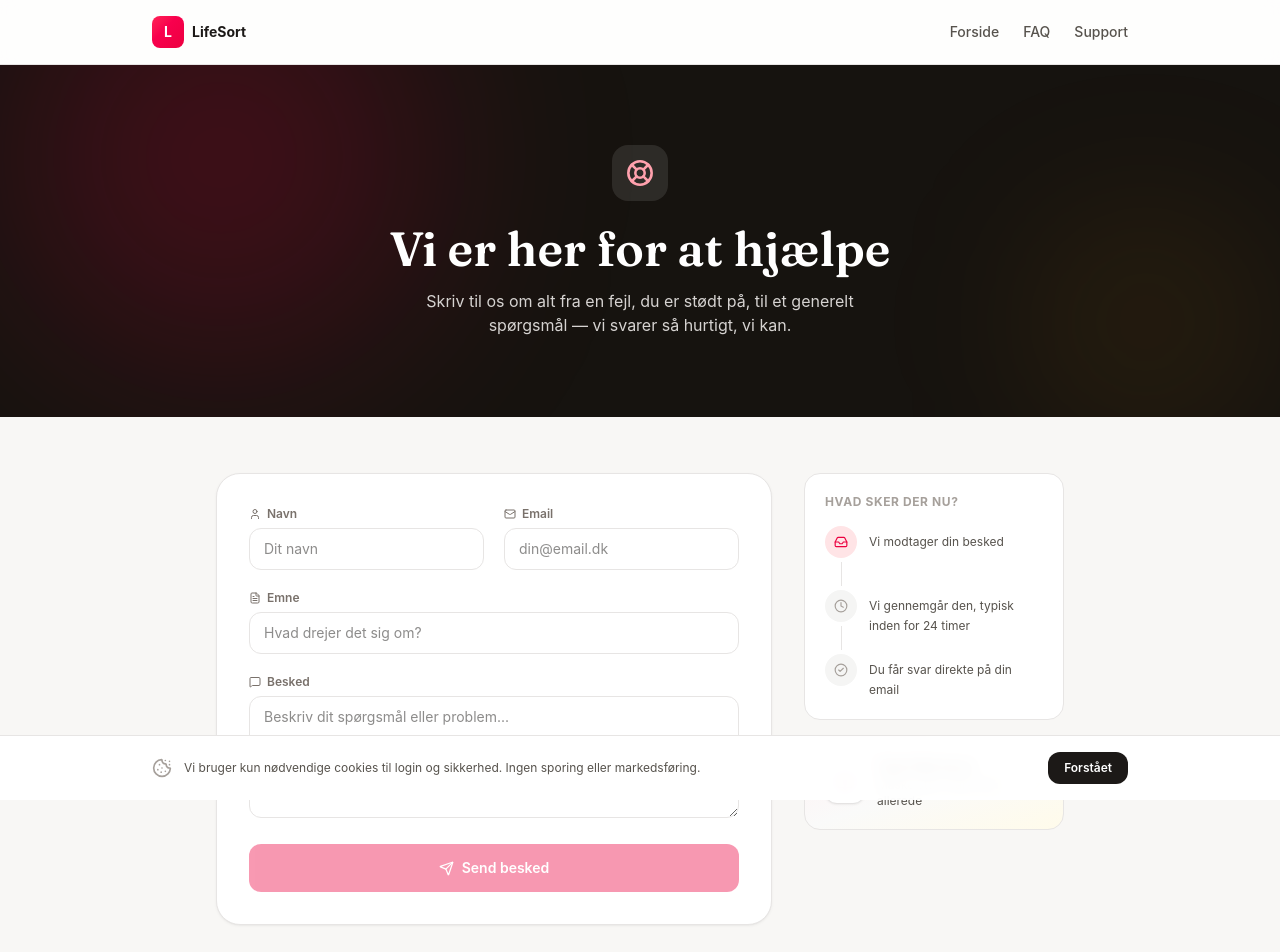
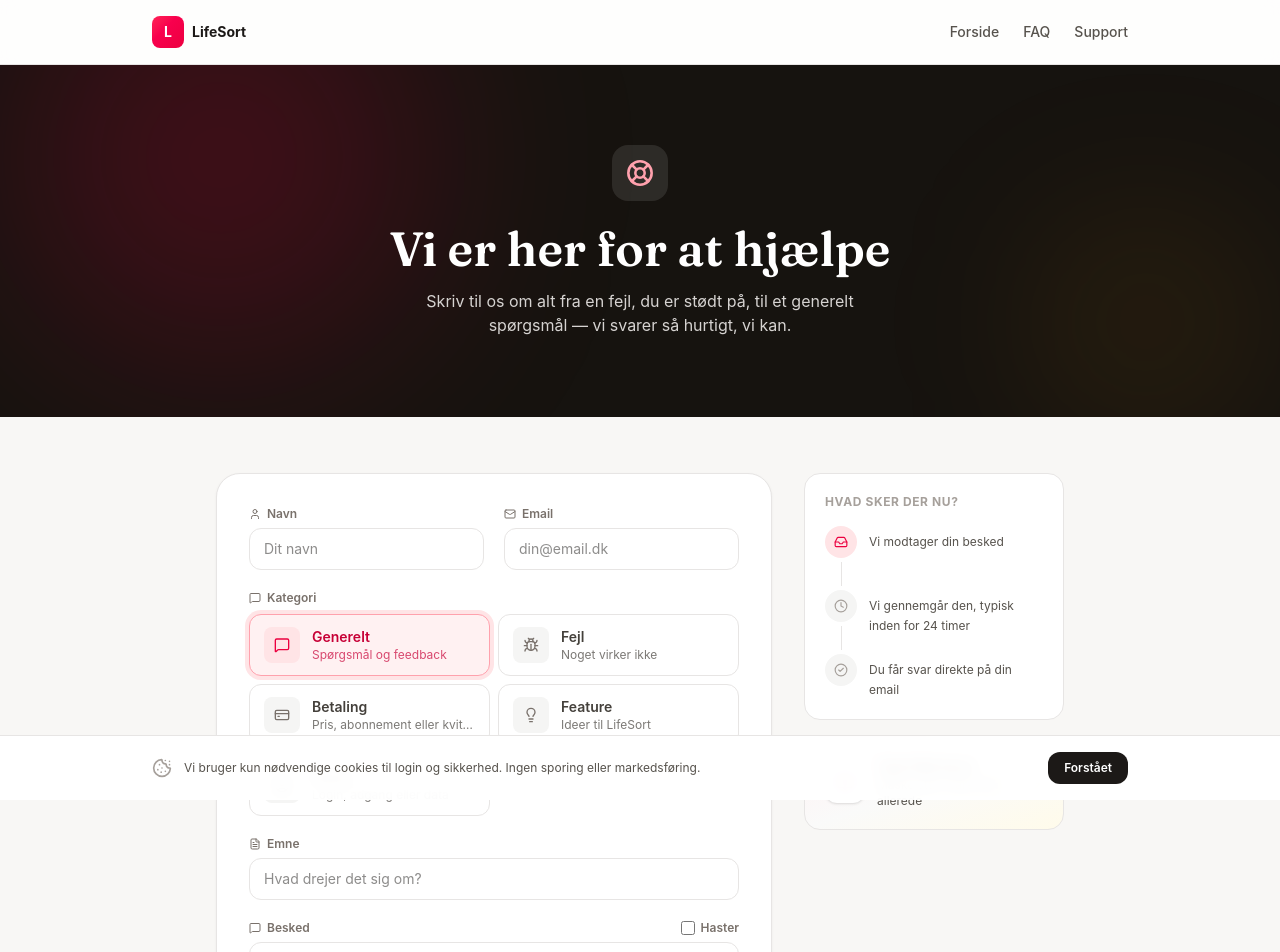
Before and after one commit to Hajrudin27/lifesort-web, a Next.js app: page /support in a window 1280 px wide. Shown: the top 952 px of the page. Built offline with nearby package versions, Linux system fonts and the light colour scheme.

Commit message:
Improve public support form

```diff
--- a/app/api/submit-ticket/route.ts
+++ b/app/api/submit-ticket/route.ts
@@ -4,9 +4,36 @@ import { createAdminClient } from '@/lib/supabase/admin';
 import { checkRateLimit, getClientIp } from '@/lib/rate-limit';
 import { sendEmail, escapeHtml } from '@/lib/resend';
 
+const CATEGORIES = ['general', 'bug', 'billing', 'feature', 'account'] as const;
+const PRIORITIES = ['low', 'normal', 'high', 'urgent'] as const;
+
+type SupportCategory = (typeof CATEGORIES)[number];
+type SupportPriority = (typeof PRIORITIES)[number];
+
+const CATEGORY_LABEL: Record<SupportCategory, string> = {
+  general: 'Generelt',
+  bug: 'Fejl',
+  billing: 'Betaling',
+  feature: 'Feature',
+  account: 'Konto',
+};
+
+const PRIORITY_LABEL: Record<SupportPriority, string> = {
+  low: 'Lav',
+  normal: 'Normal',
+  high: 'Høj',
+  urgent: 'Haster',
+};
+
+function isOneOf<T extends readonly string[]>(value: unknown, options: T): value is T[number] {
+  return typeof value === 'string' && options.includes(value);
+}
+
 export async function POST(request: Request) {
   const body = await request.json();
   const { name, email, subject, message, company } = body;
+  const category: SupportCategory = isOneOf(body.category, CATEGORIES) ? body.category : 'general';
+  const priority: SupportPriority = isOneOf(body.priority, PRIORITIES) ? body.priority : 'normal';
 
   // Honeypot: bots that fill in every field trip this. Pretend success, insert nothing.
   if (typeof company === 'string' && company.trim().length > 0) {
@@ -37,6 +64,8 @@ export async function POST(request: Request) {
     email: email.trim(),
     subject: subject.trim(),
     message: message.trim(),
+    category,
+    priority,
   });
 
   if (error) {
@@ -52,6 +81,8 @@ export async function POST(request: Request) {
       <p>Hej ${escapeHtml(name.trim())},</p>
       <p>Tak for din besked — vi har modtaget den og svarer hurtigst muligt.</p>
       <p style="color: #78716c; font-size: 13px; margin-top: 24px;">
+        Kategori: <strong>${CATEGORY_LABEL[category]}</strong><br>
+        Prioritet: <strong>${PRIORITY_LABEL[priority]}</strong><br><br>
         Din besked:<br>
         <strong>${escapeHtml(subject.trim())}</strong><br>
         <em>${escapeHtml(message.trim()).replace(/\n/g, '<br>')}</em>
--- a/components/support-form.tsx
+++ b/components/support-form.tsx
@@ -1,18 +1,84 @@
 'use client';
 
 import { useState } from 'react';
-import { Send, CheckCircle2, User, Mail, MessageSquare, FileText } from 'lucide-react';
+import {
+  Bug,
+  CheckCircle2,
+  CreditCard,
+  FileText,
+  Lightbulb,
+  MessageSquare,
+  Send,
+  User,
+  UserCircle,
+  Mail,
+} from 'lucide-react';
+
+type SupportCategory = 'general' | 'bug' | 'billing' | 'feature' | 'account';
+
+const CATEGORY_OPTIONS: {
+  value: SupportCategory;
+  label: string;
+  hint: string;
+  placeholder: string;
+  icon: typeof MessageSquare;
+}[] = [
+  {
+    value: 'general',
+    label: 'Generelt',
+    hint: 'Spørgsmål og feedback',
+    placeholder: 'Beskriv dit spørgsmål eller din feedback...',
+    icon: MessageSquare,
+  },
+  {
+    value: 'bug',
+    label: 'Fejl',
+    hint: 'Noget virker ikke',
+    placeholder: 'Beskriv hvad der skete, og hvilken enhed eller browser du brugte...',
+    icon: Bug,
+  },
+  {
+    value: 'billing',
+    label: 'Betaling',
+    hint: 'Pris, abonnement eller kvittering',
+    placeholder: 'Beskriv hvad betalingen handler om...',
+    icon: CreditCard,
+  },
+  {
+    value: 'feature',
+    label: 'Feature',
+    hint: 'Ideer til LifeSort',
+    placeholder: 'Fortæl hvilken funktion du savner, og hvordan den ville hjælpe...',
+    icon: Lightbulb,
+  },
+  {
+    value: 'account',
+    label: 'Konto',
+    hint: 'Login, adgang eller data',
+    placeholder: 'Beskriv hvad du har brug for hjælp til på din konto...',
+    icon: UserCircle,
+  },
+];
+
+function defaultPriority(category: SupportCategory, isUrgent: boolean) {
+  if (isUrgent) return 'urgent';
+  if (category === 'bug' || category === 'billing') return 'high';
+  return 'normal';
+}
 
 export function SupportForm() {
   const [name, setName] = useState('');
   const [email, setEmail] = useState('');
+  const [category, setCategory] = useState<SupportCategory>('general');
   const [subject, setSubject] = useState('');
   const [message, setMessage] = useState('');
+  const [isUrgent, setIsUrgent] = useState(false);
   const [company, setCompany] = useState(''); // honeypot — real visitors never fill this in
   const [isSubmitting, setIsSubmitting] = useState(false);
   const [isSubmitted, setIsSubmitted] = useState(false);
   const [error, setError] = useState<string | null>(null);
 
+  const selectedCategory = CATEGORY_OPTIONS.find((option) => option.value === category) ?? CATEGORY_OPTIONS[0];
   const canSubmit = name.trim().length > 0 && email.trim().length > 0 && subject.trim().length > 0 && message.trim().length > 0;
 
   const handleSubmit = async (e: React.FormEvent) => {
@@ -28,6 +94,8 @@ export function SupportForm() {
         body: JSON.stringify({
           name: name.trim(),
           email: email.trim(),
+          category,
+          priority: defaultPriority(category, isUrgent),
           subject: subject.trim(),
           message: message.trim(),
           company,
@@ -94,6 +162,41 @@ export function SupportForm() {
             placeholder="din@email.dk" />
         </div>
       </div>
+
+      <div>
+        <label className="flex items-center gap-1.5 text-xs font-semibold text-stone-500">
+          <MessageSquare size={12} /> Kategori
+        </label>
+        <div className="mt-2 grid grid-cols-1 gap-2 sm:grid-cols-2">
+          {CATEGORY_OPTIONS.map((option) => {
+            const Icon = option.icon;
+            const isActive = category === option.value;
+            return (
+              <button
+                key={option.value}
+                type="button"
+                onClick={() => setCategory(option.value)}
+                className={`flex items-center gap-3 rounded-xl border px-3.5 py-3 text-left transition ${
+                  isActive
+                    ? 'border-rose-300 bg-rose-50 text-rose-700 ring-4 ring-rose-100'
+                    : 'border-stone-200 bg-white text-stone-700 hover:border-stone-300 hover:bg-stone-50'
+                }`}
+              >
+                <span className={`flex h-9 w-9 shrink-0 items-center justify-center rounded-lg ${
+                  isActive ? 'bg-rose-100 text-rose-600' : 'bg-stone-100 text-stone-500'
+                }`}>
+                  <Icon size={16} />
+                </span>
+                <span className="min-w-0">
+                  <span className="block text-sm font-semibold">{option.label}</span>
+                  <span className="block truncate text-xs opacity-70">{option.hint}</span>
+                </span>
+              </button>
+            );
+          })}
+        </div>
+      </div>
+
       <div>
         <label className="flex items-center gap-1.5 text-xs font-semibold text-stone-500">
           <FileText size={12} /> Emne
@@ -103,12 +206,23 @@ export function SupportForm() {
           placeholder="Hvad drejer det sig om?" />
       </div>
       <div>
-        <label className="flex items-center gap-1.5 text-xs font-semibold text-stone-500">
-          <MessageSquare size={12} /> Besked
-        </label>
+        <div className="flex items-center justify-between gap-3">
+          <label className="flex items-center gap-1.5 text-xs font-semibold text-stone-500">
+            <MessageSquare size={12} /> Besked
+          </label>
+          <label className="flex items-center gap-1.5 text-xs font-semibold text-stone-500">
+            <input
+              type="checkbox"
+              checked={isUrgent}
+              onChange={(e) => setIsUrgent(e.target.checked)}
+              className="h-3.5 w-3.5 rounded border-stone-300 text-rose-600 focus:ring-rose-500"
+            />
+            Haster
+          </label>
+        </div>
         <textarea value={message} onChange={(e) => setMessage(e.target.value)} rows={5}
           className="mt-1.5 w-full rounded-xl border border-stone-200 px-3.5 py-2.5 text-sm outline-none transition focus:border-rose-400 focus:ring-4 focus:ring-rose-100"
-          placeholder="Beskriv dit spørgsmål eller problem..." />
+          placeholder={selectedCategory.placeholder} />
       </div>
 
       {error && <p className="text-sm font-medium text-red-600">{error}</p>}
```
